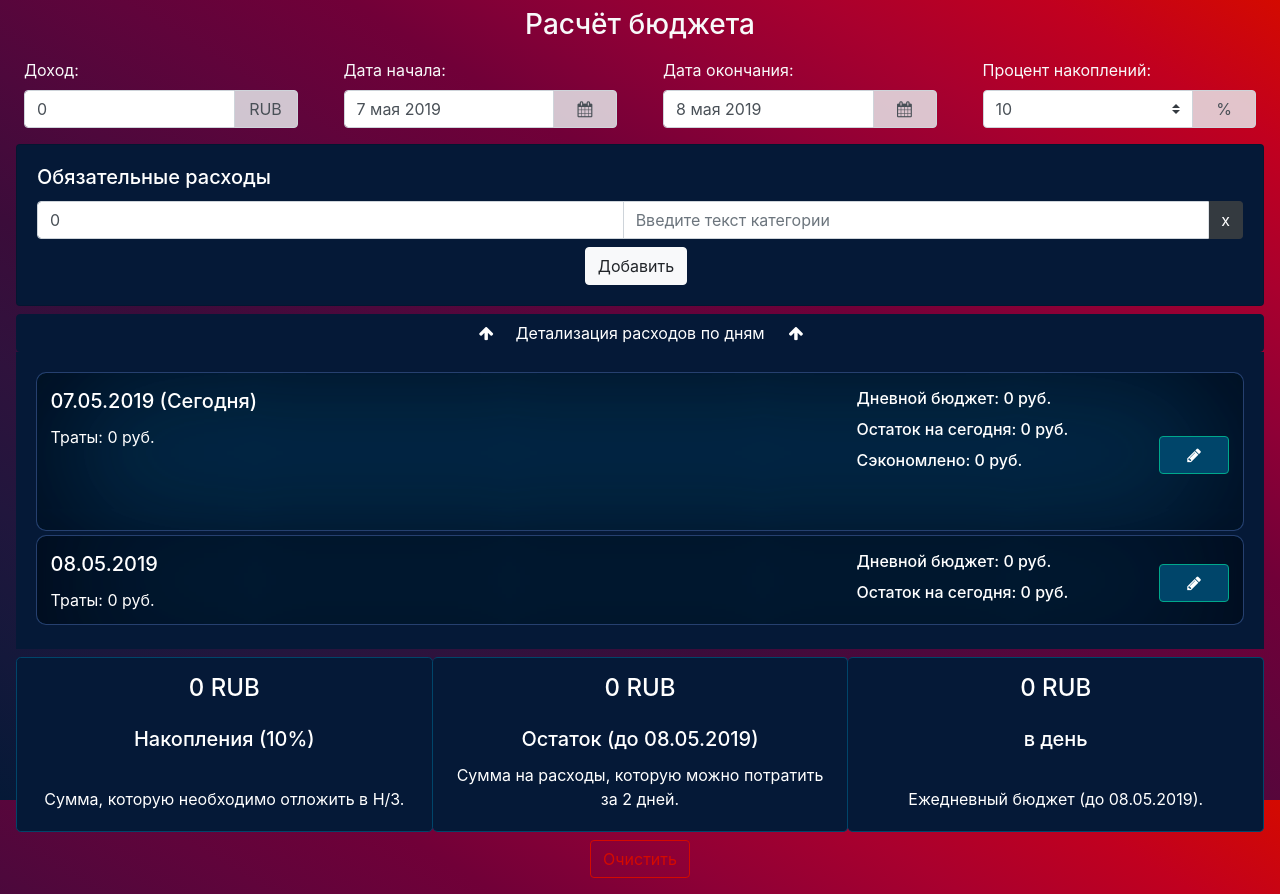
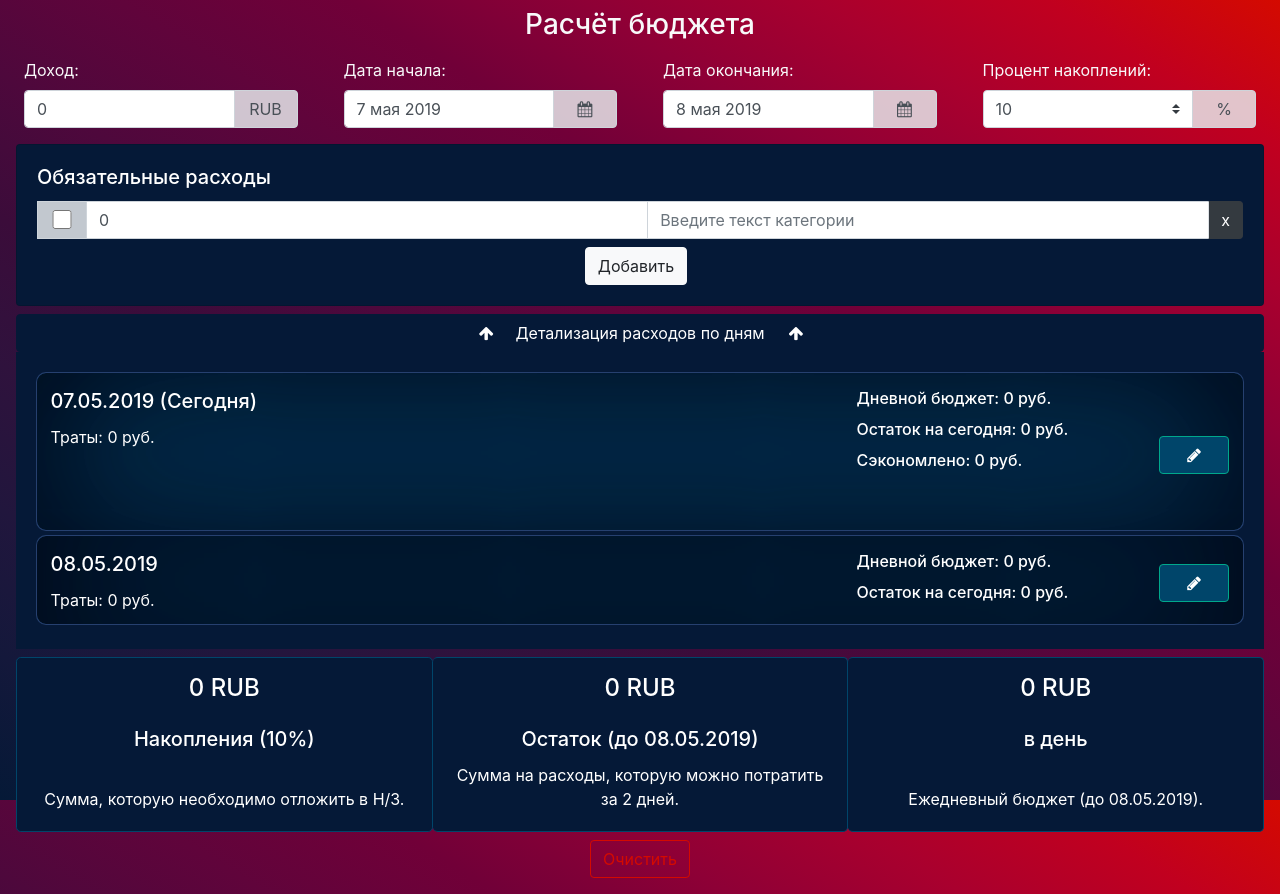
Before and after one commit to okurilo/fin-fast, a React (Create React App) app: page / in a window 1280 px wide. Built offline with nearby package versions, Linux system fonts and the light colour scheme.

Commit message:
[ADD] Completed flag

```diff
--- a/src/components/Operation.js
+++ b/src/components/Operation.js
@@ -1,5 +1,6 @@
 import React, { Component } from 'react';
 import MandatoryCost from '../model/MandatoryCosts';
+import '../css/Operation.css';
 
 export default class Operation extends Component {
 
@@ -8,6 +9,18 @@ export default class Operation extends Component {
     const mandatoryCosts = [...this.props.mandatoryCosts];
     // mandatoryCosts.unshift( new MandatoryCost(new Date().getTime()) );
     mandatoryCosts.push( new MandatoryCost(new Date().getTime()) );
+    this.props.writeToState({field: "mandatoryCosts", value: mandatoryCosts});
+  }
+
+  handleChangeCostChecked = (event) => {
+    const id = +event.target.id;
+    const checked = event.target.checked;
+    let mandatoryCosts = [...this.props.mandatoryCosts];
+    mandatoryCosts.forEach((el) => {
+      if (el.id === id) {
+        el.checked = checked;
+      }
+    });
     this.props.writeToState({field: "mandatoryCosts", value: mandatoryCosts});
   }
 
@@ -58,15 +71,28 @@ export default class Operation extends Component {
                 {mandatoryCosts.map((cost)=>{
                     return (
                         <div key={cost.id} className="input-group m-0 mb-2">
+                          <div className={ cost.checked ? "checked" : "d-none" }>
+                          </div>
+                          <div class="input-group-prepend">
+                            <div class="input-group-text">
+                              <input
+                               id={cost.id}
+                               style={{ width: "1.5rem", height: "1.2rem"}}
+                               defaultChecked={cost.checked}
+                               onClick={this.handleChangeCostChecked}
+                               type="checkbox"
+                               aria-label="Checkbox for following text input" />
+                            </div>
+                          </div>
                           <input
-                           {...cost}
+                           id={cost.id}
                            type="text"
                            className="form-control"
                            onChange={this.handleChangeCostValue}
                            value={cost.value}
                            placeholder="Сумма" aria-label="Сумма" aria-describedby="button-addon4"/>
                           <input
-                           {...cost}
+                           id={cost.id}
                            type="text"
                            className="form-control"
                            onChange={this.handleChangeCostText}
@@ -75,7 +101,7 @@ export default class Operation extends Component {
                           <div className="input-group-append" id="button-addon4">
                             {/* <button className="btn btn-outline-light" type="button">Edit</button> */}
                             <button
-                             {...cost}
+                             id={cost.id}
                              onClick={this.deleteCost}
                              className="border-left btn btn-dark"
                              type="button">x</button>
--- /dev/null
+++ b/src/css/Operation.css
@@ -0,0 +1,11 @@
+.card .checked {
+    background-color: #81c7847a;
+    position: absolute;
+    display: block;
+    width: 100%;
+    height: calc(1.5em + .75rem + 2px);
+    z-index: 50;
+}
+.card .input-group-prepend {
+    z-index: 51;
+}
--- a/src/model/MandatoryCosts.js
+++ b/src/model/MandatoryCosts.js
@@ -3,5 +3,6 @@ export default class MandatoryCost {
         this.id = id;
         this.text = "";
         this.value = 0;
+        this.checked = false;
     }
 }
```
